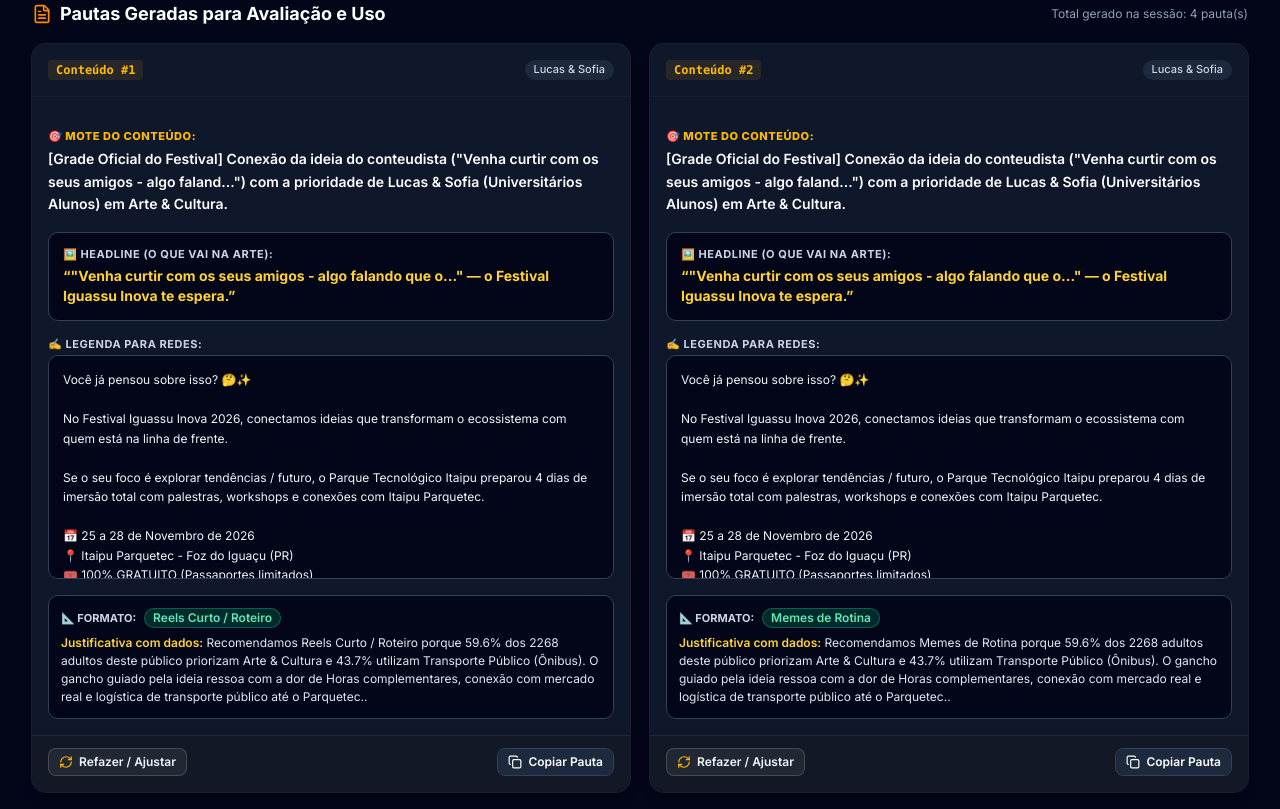
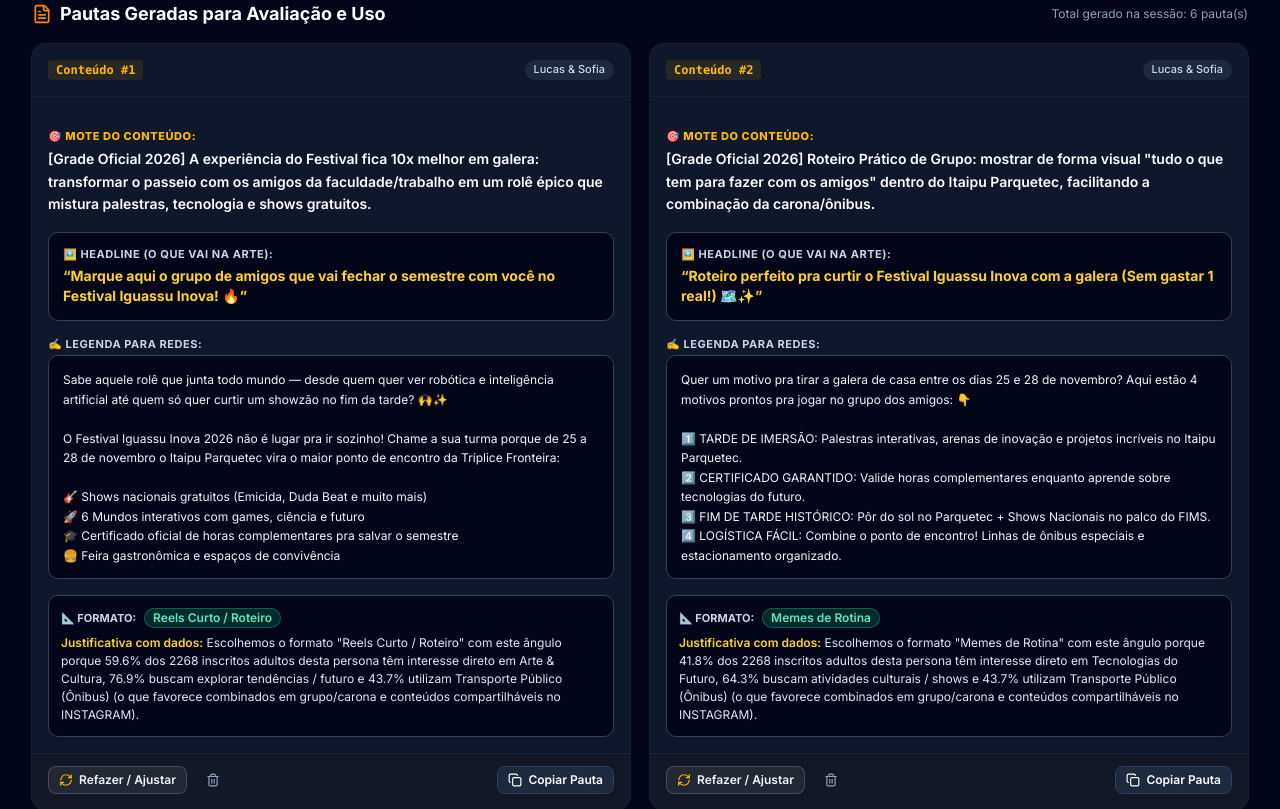
Before and after one commit to Raphasq10/gera-pauta-inova, a Next.js app: page / in a window 1280 px wide. Shown: the part 820-1629 px from the top of the page. Built offline with nearby package versions, Linux system fonts and the light colour scheme.

Commit message:
feat: add delete pitch and clear history functionality

```diff
--- a/src/app/api/pitches/route.ts
+++ b/src/app/api/pitches/route.ts
@@ -134,3 +134,51 @@
     );
   }
 }
+
+// DELETE /api/pitches?id=... -> Apaga uma pauta específica (ou todas se id=all) do banco de dados local
+export async function DELETE(req: NextRequest) {
+  try {
+    const { searchParams } = new URL(req.url);
+    const id = searchParams.get("id")?.trim();
+
+    if (!id) {
+      return NextResponse.json(
+        { success: false, error: "ID da pauta não informado para exclusão." },
+        { status: 400 }
+      );
+    }
+
+    const currentPitches = getSavedPitches();
+
+    if (id === "all") {
+      savePitches([]);
+      return NextResponse.json({
+        success: true,
+        message: "Todas as pautas foram removidas do histórico local."
+      });
+    }
+
+    const exists = currentPitches.some((p) => p.id === id);
+    if (!exists) {
+      return NextResponse.json(
+        { success: false, error: "Pauta não encontrada no banco de dados." },
+        { status: 404 }
+      );
+    }
+
+    const updatedPitches = currentPitches.filter((p) => p.id !== id);
+    savePitches(updatedPitches);
+
+    return NextResponse.json({
+      success: true,
+      message: "Pauta excluída permanentemente do banco de dados local.",
+      pitches: updatedPitches
+    });
+  } catch (error) {
+    console.error("Erro ao excluir pauta:", error);
+    return NextResponse.json(
+      { success: false, error: "Erro interno ao excluir pauta." },
+      { status: 500 }
+    );
+  }
+}
--- a/src/app/page.tsx
+++ b/src/app/page.tsx
@@ -42,6 +42,14 @@
     setPitches((prev) =>
       prev.map((p) => (p.id === pitchId ? { ...p, ...updatedFields } : p))
     );
+  };
+
+  const handleDeletePitch = (pitchId: string) => {
+    if (pitchId === "all") {
+      setPitches([]);
+    } else {
+      setPitches((prev) => prev.filter((p) => p.id !== pitchId));
+    }
   };
 
   const handleAddUpdate = (newUpdate: FestivalUpdate) => {
@@ -146,6 +154,7 @@
               pitches={pitches}
               onNewPitchesGenerated={handleNewPitchesGenerated}
               onUpdatePitch={handleUpdatePitch}
+              onDeletePitch={handleDeletePitch}
             />
           </TabsContent>
 
@@ -155,6 +164,7 @@
               pitches={pitches}
               personas={personas}
               onUpdatePitch={handleUpdatePitch}
+              onDeletePitch={handleDeletePitch}
             />
           </TabsContent>
 
--- a/src/components/GeneratorScreen.tsx
+++ b/src/components/GeneratorScreen.tsx
@@ -7,7 +7,7 @@
 import { Select, SelectContent, SelectItem, SelectTrigger, SelectValue } from "@/components/ui/select";
 import { Badge } from "@/components/ui/badge";
 import { Skeleton } from "@/components/ui/skeleton";
-import { Sparkles, Copy, Check, RefreshCw, Lightbulb, Users, ArrowRight, Layers, FileText, Send } from "lucide-react";
+import { Sparkles, Copy, Check, RefreshCw, Lightbulb, Users, ArrowRight, Layers, FileText, Send, Trash2 } from "lucide-react";
 import { PersonaData, FestivalUpdate, PitchContent } from "@/data/mockData";
 import { RefinePitchModal } from "@/components/RefinePitchModal";
 import { toast } from "sonner";
@@ -18,6 +18,7 @@
   pitches: PitchContent[];
   onNewPitchesGenerated: (newPitches: PitchContent[]) => void;
   onUpdatePitch: (pitchId: string, updatedPitch: Partial<PitchContent>) => void;
+  onDeletePitch?: (pitchId: string) => void;
 }
 
 export function GeneratorScreen({
@@ -25,7 +26,8 @@
   updates,
   pitches,
   onNewPitchesGenerated,
-  onUpdatePitch
+  onUpdatePitch,
+  onDeletePitch
 }: GeneratorScreenProps) {
   const [selectedPersonaId, setSelectedPersonaId] = useState<string>(personas[0]?.id || "p2");
   const [selectedUpdateId, setSelectedUpdateId] = useState<string>("none");
@@ -148,6 +150,24 @@
   const handleApplyRefine = (pitchId: string, updatedPitch: Partial<PitchContent>) => {
     onUpdatePitch(pitchId, updatedPitch);
     toast.success(`Pauta atualizada para a versão v${updatedPitch.version}!`);
+  };
+
+  const handleDelete = async (pitchId: string, headline: string) => {
+    if (!confirm(`Deseja realmente apagar a pauta "${headline.slice(0, 45)}..." do banco de dados?`)) return;
+
+    try {
+      const res = await fetch(`/api/pitches?id=${encodeURIComponent(pitchId)}`, {
+        method: "DELETE"
+      });
+      const data = await res.json();
+      if (!res.ok || !data.success) {
+        throw new Error(data.error || "Erro ao excluir pauta.");
+      }
+      if (onDeletePitch) onDeletePitch(pitchId);
+      toast.success("Pauta apagada do banco de dados com sucesso!");
+    } catch (err: any) {
+      toast.error(err.message || "Falha ao apagar pauta.");
+    }
   };
 
   return (
@@ -497,23 +517,36 @@
                 </CardContent>
 
                 <CardFooter className="pt-3 pb-4 border-t border-slate-800 flex items-center justify-between gap-2">
+                  <div className="flex items-center gap-2">
                     {/* BOTÃO PARA REFAZER / AJUSTAR PAUTA ESPECÍFICA */}
                     <Button
                       variant="outline"
                       size="sm"
                       onClick={() => setActivePitchForRefine(pitch)}
-                    className="border-slate-600 hover:bg-slate-800 text-slate-100 font-semibold text-xs gap-1.5"
+                      className="border-slate-600 hover:bg-slate-800 text-slate-100 font-semibold text-xs gap-1.5 cursor-pointer"
                     >
                       <RefreshCw className="w-3.5 h-3.5 text-amber-400" />
                       Refazer / Ajustar
                     </Button>
+
+                    {/* BOTÃO DE APAGAR PAUTA */}
+                    <Button
+                      variant="ghost"
+                      size="sm"
+                      onClick={() => handleDelete(pitch.id, pitch.headlineArte)}
+                      title="Apagar esta pauta do banco de dados"
+                      className="text-slate-400 hover:text-rose-400 hover:bg-rose-500/10 text-xs px-2.5 cursor-pointer"
+                    >
+                      <Trash2 className="w-3.5 h-3.5" />
+                    </Button>
+                  </div>
 
                   {/* BOTÃO DE COPIAR CONTEÚDO */}
                   <Button
                     variant="default"
                     size="sm"
                     onClick={() => handleCopy(pitch)}
-                    className="bg-slate-800 hover:bg-slate-700 text-white font-semibold text-xs gap-1.5 border border-slate-700"
+                    className="bg-slate-800 hover:bg-slate-700 text-white font-semibold text-xs gap-1.5 border border-slate-700 cursor-pointer"
                   >
                     {copiedId === pitch.id ? (
                       <>
--- a/src/components/HistoryScreen.tsx
+++ b/src/components/HistoryScreen.tsx
@@ -6,7 +6,7 @@
 import { Input } from "@/components/ui/input";
 import { Badge } from "@/components/ui/badge";
 import { Select, SelectContent, SelectItem, SelectTrigger, SelectValue } from "@/components/ui/select";
-import { History, Search, RefreshCw, Copy, Check, Filter, Sparkles, Clock, ArrowUpDown } from "lucide-react";
+import { History, Search, RefreshCw, Copy, Check, Filter, Sparkles, Clock, ArrowUpDown, Trash2 } from "lucide-react";
 import { PitchContent, PersonaData } from "@/data/mockData";
 import { RefinePitchModal } from "@/components/RefinePitchModal";
 import { toast } from "sonner";
@@ -15,9 +15,10 @@
   pitches: PitchContent[];
   personas: PersonaData[];
   onUpdatePitch: (pitchId: string, updatedPitch: Partial<PitchContent>) => void;
+  onDeletePitch?: (pitchId: string) => void;
 }
 
-export function HistoryScreen({ pitches, personas, onUpdatePitch }: HistoryScreenProps) {
+export function HistoryScreen({ pitches, personas, onUpdatePitch, onDeletePitch }: HistoryScreenProps) {
   const [searchTerm, setSearchTerm] = useState("");
   const [filterPersona, setFilterPersona] = useState<string>("all");
   const [activePitchForRefine, setActivePitchForRefine] = useState<PitchContent | null>(null);
@@ -55,6 +56,42 @@
     toast.success(`Pauta atualizada no histórico para a versão v${updatedPitch.version}!`);
   };
 
+  const handleDelete = async (pitchId: string, headline: string) => {
+    if (!confirm(`Deseja realmente apagar a pauta "${headline.slice(0, 45)}..." do banco de dados?`)) return;
+
+    try {
+      const res = await fetch(`/api/pitches?id=${encodeURIComponent(pitchId)}`, {
+        method: "DELETE"
+      });
+      const data = await res.json();
+      if (!res.ok || !data.success) {
+        throw new Error(data.error || "Erro ao excluir pauta.");
+      }
+      if (onDeletePitch) onDeletePitch(pitchId);
+      toast.success("Pauta apagada do banco de dados local!");
+    } catch (err: any) {
+      toast.error(err.message || "Falha ao apagar pauta.");
+    }
+  };
+
+  const handleClearAll = async () => {
+    if (!confirm("Atenção: Deseja realmente apagar TODAS as pautas salvas no histórico local?")) return;
+
+    try {
+      const res = await fetch(`/api/pitches?id=all`, {
+        method: "DELETE"
+      });
+      const data = await res.json();
+      if (!res.ok || !data.success) {
+        throw new Error(data.error || "Erro ao limpar histórico.");
+      }
+      if (onDeletePitch) onDeletePitch("all");
+      toast.success("Histórico limpo com sucesso!");
+    } catch (err: any) {
+      toast.error(err.message || "Falha ao limpar histórico.");
+    }
+  };
+
   return (
     <div className="space-y-6">
       {/* CABEÇALHO & FILTROS DO HISTÓRICO */}
@@ -64,15 +101,15 @@
             <History className="w-5 h-5 text-amber-400" />
             Histórico Automático de Pautas Criadas
           </h2>
-          <p className="text-slate-400 text-xs mt-1">
-            Todas as pautas geradas são preservadas aqui. Você pode reabrir qualquer pauta para refazer ou ajustar com a IA.
+          <p className="text-slate-300 text-xs mt-1">
+            Salvas automaticamente em <code className="text-amber-300 bg-slate-950 px-1.5 py-0.5 rounded">src/data/saved-pitches.json</code> no seu computador.
           </p>
         </div>
 
         {/* Barra de Busca e Filtro */}
         <div className="flex flex-wrap items-center gap-3">
           <div className="relative w-full sm:w-64">
-            <Search className="w-3.5 h-3.5 absolute left-3 top-3 text-slate-500" />
+            <Search className="w-3.5 h-3.5 absolute left-3 top-3 text-slate-400" />
             <Input
               placeholder="Buscar por termo ou headline..."
               value={searchTerm}
@@ -95,6 +132,18 @@
               ))}
             </SelectContent>
           </Select>
+
+          {pitches.length > 0 && (
+            <Button
+              variant="outline"
+              size="sm"
+              onClick={handleClearAll}
+              className="h-9 border-rose-500/30 bg-rose-500/10 text-rose-300 hover:bg-rose-500/20 text-xs gap-1.5 cursor-pointer"
+            >
+              <Trash2 className="w-3.5 h-3.5" />
+              Limpar Tudo
+            </Button>
+          )}
         </div>
       </div>
 
@@ -121,12 +170,12 @@
                     <Badge variant="outline" className="border-amber-500/30 text-amber-300 bg-amber-500/10 text-[11px] font-mono">
                       v{pitch.version}
                     </Badge>
-                    <span className="text-[11px] text-slate-400 flex items-center gap-1 font-mono">
+                    <span className="text-[11px] text-slate-300 flex items-center gap-1 font-mono">
                       <Clock className="w-3 h-3" />
                       {pitch.createdAt}
                     </span>
                   </div>
-                  <Badge variant="secondary" className="bg-slate-800 text-slate-300 text-[11px]">
+                  <Badge variant="secondary" className="bg-slate-800 text-slate-200 text-[11px]">
                     {pitch.personaName.split("(")[0]}
                   </Badge>
                 </div>
@@ -134,29 +183,29 @@
 
               <CardContent className="space-y-3.5 pt-4 text-xs">
                 {pitch.initialIdea && (
-                  <div className="bg-slate-950/60 p-2 rounded border border-slate-800 text-[11px] text-slate-400">
+                  <div className="bg-slate-950/60 p-2.5 rounded border border-slate-800 text-xs text-slate-300">
                     <span className="text-amber-400 font-semibold">💡 Ideia Inicial:</span> &ldquo;{pitch.initialIdea}&rdquo;
                   </div>
                 )}
 
                 <div>
-                  <span className="text-[10px] font-bold uppercase text-amber-400 block">🎯 Mote:</span>
-                  <p className="text-slate-200 text-sm font-medium mt-0.5">{pitch.mote}</p>
+                  <span className="text-[11px] font-bold uppercase text-amber-400 block">🎯 Mote:</span>
+                  <p className="text-white text-sm font-medium mt-0.5">{pitch.mote}</p>
                 </div>
 
-                <div className="bg-slate-950 p-2.5 rounded border border-slate-800">
-                  <span className="text-[10px] font-bold uppercase text-slate-400 block mb-0.5">🖼️ Headline:</span>
-                  <p className="text-amber-200 text-sm font-bold">&ldquo;{pitch.headlineArte}&rdquo;</p>
+                <div className="bg-slate-950 p-3 rounded border border-slate-700">
+                  <span className="text-[11px] font-bold uppercase text-slate-300 block mb-0.5">🖼️ Headline:</span>
+                  <p className="text-amber-300 text-sm font-bold">&ldquo;{pitch.headlineArte}&rdquo;</p>
                 </div>
 
-                <div className="bg-slate-950/40 p-2.5 rounded border border-slate-800/60 text-[11px]">
-                  <span className="text-slate-400 font-semibold">📐 Formato: </span>
-                  <span className="text-emerald-300">{pitch.formato}</span>
-                  <p className="text-slate-400 mt-1 line-clamp-2">{pitch.justificativaFormato}</p>
+                <div className="bg-slate-950/60 p-2.5 rounded border border-slate-800 text-xs">
+                  <span className="text-slate-300 font-semibold">📐 Formato: </span>
+                  <span className="text-emerald-300 font-semibold">{pitch.formato}</span>
+                  <p className="text-slate-300 mt-1 line-clamp-2">{pitch.justificativaFormato}</p>
                 </div>
 
                 {pitch.previousVersions && pitch.previousVersions.length > 0 && (
-                  <div className="text-[11px] text-slate-400 border-t border-slate-800/60 pt-2 flex items-center justify-between">
+                  <div className="text-xs text-slate-300 border-t border-slate-800/60 pt-2 flex items-center justify-between">
                     <span>Versões anteriores salvas:</span>
                     <span className="text-amber-400 font-semibold">{pitch.previousVersions.length} versão(ões)</span>
                   </div>
@@ -164,21 +213,33 @@
               </CardContent>
 
               <CardFooter className="pt-3 pb-3 border-t border-slate-800 flex items-center justify-between">
+                <div className="flex items-center gap-2">
                   <Button
                     variant="outline"
                     size="sm"
                     onClick={() => setActivePitchForRefine(pitch)}
-                  className="border-slate-700 hover:bg-slate-800 text-slate-200 text-xs gap-1.5"
+                    className="border-slate-600 hover:bg-slate-800 text-slate-100 text-xs gap-1.5 cursor-pointer"
                   >
                     <RefreshCw className="w-3.5 h-3.5 text-amber-400" />
                     Refazer / Ajustar
                   </Button>
 
                   <Button
+                    variant="ghost"
+                    size="sm"
+                    onClick={() => handleDelete(pitch.id, pitch.headlineArte)}
+                    title="Apagar esta pauta do banco de dados"
+                    className="text-slate-400 hover:text-rose-400 hover:bg-rose-500/10 text-xs px-2.5 cursor-pointer"
+                  >
+                    <Trash2 className="w-3.5 h-3.5" />
+                  </Button>
+                </div>
+
+                <Button
                   variant="default"
                   size="sm"
                   onClick={() => handleCopy(pitch)}
-                  className="bg-slate-800 hover:bg-slate-700 text-white text-xs gap-1.5"
+                  className="bg-slate-800 hover:bg-slate-700 text-white text-xs gap-1.5 border border-slate-700 cursor-pointer"
                 >
                   {copiedId === pitch.id ? (
                     <>
--- a/src/data/saved-pitches.json
+++ b/src/data/saved-pitches.json
@@ -1,4 +1,32 @@
 [
+  {
+    "id": "pitch-1792414512741-0",
+    "version": 1,
+    "createdAt": "19/10/2026, 09:55",
+    "personaId": "p2",
+    "personaName": "Lucas & Sofia (Universitários Alunos)",
+    "initialIdea": "Venha curtir com os seus amigos - um post focado nos universitarios, falando sobre a vantagem de 40 horas e que ele pode curtir com os amigos, tudo que tem no evento",
+    "channel": "instagram",
+    "mote": "[Grade Oficial 2026] A experiência do Festival fica 10x melhor em galera: transformar o passeio com os amigos da faculdade/trabalho em um rolê épico que mistura palestras, tecnologia e shows gratuitos.",
+    "headlineArte": "Marque aqui o grupo de amigos que vai fechar o semestre com você no Festival Iguassu Inova! 🔥",
+    "legenda": "Sabe aquele rolê que junta todo mundo — desde quem quer ver robótica e inteligência artificial até quem só quer curtir um showzão no fim da tarde? 🙌✨\n\nO Festival Iguassu Inova 2026 não é lugar pra ir sozinho! Chame a sua turma porque de 25 a 28 de novembro o Itaipu Parquetec vira o maior ponto de encontro da Tríplice Fronteira:\n\n🎸 Shows nacionais gratuitos (Emicida, Duda Beat e muito mais)\n🚀 6 Mundos interativos com games, ciência e futuro\n🎓 Certificado oficial de horas complementares pra salvar o semestre\n🍔 Feira gastronômica e espaços de convivência\n\n⚠️ O ingresso é 100% GRATUITO, mas os lotes no app Yazo Tickets são limitados!\n\n👉 Já encaminha esse post no grupo do WhatsApp da turma e garanta seu passaporte no link da bio!\n\n#FestivalIguassuInova2026 #RolêEmFoz #UniversitáriosFoz #ItaipuParquetec",
+    "formato": "Reels Curto / Roteiro",
+    "justificativaFormato": "Escolhemos o formato \"Reels Curto / Roteiro\" com este ângulo porque 59.6% dos 2268 inscritos adultos desta persona têm interesse direto em Arte & Cultura, 76.9% buscam explorar tendências / futuro e 43.7% utilizam Transporte Público (Ônibus) (o que favorece combinados em grupo/carona e conteúdos compartilháveis no INSTAGRAM)."
+  },
+  {
+    "id": "pitch-1792414512742-1",
+    "version": 1,
+    "createdAt": "19/10/2026, 09:55",
+    "personaId": "p2",
+    "personaName": "Lucas & Sofia (Universitários Alunos)",
+    "initialIdea": "Venha curtir com os seus amigos - um post focado nos universitarios, falando sobre a vantagem de 40 horas e que ele pode curtir com os amigos, tudo que tem no evento",
+    "channel": "instagram",
+    "mote": "[Grade Oficial 2026] Roteiro Prático de Grupo: mostrar de forma visual \"tudo o que tem para fazer com os amigos\" dentro do Itaipu Parquetec, facilitando a combinação da carona/ônibus.",
+    "headlineArte": "Roteiro perfeito pra curtir o Festival Iguassu Inova com a galera (Sem gastar 1 real!) 🗺️✨",
+    "legenda": "Quer um motivo pra tirar a galera de casa entre os dias 25 e 28 de novembro? Aqui estão 4 motivos prontos pra jogar no grupo dos amigos: 👇\n\n1️⃣ TARDE DE IMERSÃO: Palestras interativas, arenas de inovação e projetos incríveis no Itaipu Parquetec.\n2️⃣ CERTIFICADO GARANTIDO: Valide horas complementares enquanto aprende sobre tecnologias do futuro.\n3️⃣ FIM DE TARDE HISTÓRICO: Pôr do sol no Parquetec + Shows Nacionais no palco do FIMS.\n4️⃣ LOGÍSTICA FÁCIL: Combine o ponto de encontro! Linhas de ônibus especiais e estacionamento organizado.\n\n💡 Dica de ouro: Não deixe ninguém do grupo ficar de fora! Todo mundo precisa baixar o app Yazo Tickets e emitir o ingresso gratuito individualmente.\n\nSalve este roteiro nos favoritos e compartilhe com seus amigos! 📲\n\n#FestivalIguassuInova2026 #RoteiroComAmigos #FozDoIguaçu #ItaipuParquetec",
+    "formato": "Memes de Rotina",
+    "justificativaFormato": "Escolhemos o formato \"Memes de Rotina\" com este ângulo porque 41.8% dos 2268 inscritos adultos desta persona têm interesse direto em Tecnologias do Futuro, 64.3% buscam atividades culturais / shows e 43.7% utilizam Transporte Público (Ônibus) (o que favorece combinados em grupo/carona e conteúdos compartilháveis no INSTAGRAM)."
+  },
   {
     "id": "pitch-1792413870577-0",
     "version": 1,
```
Lines whose indentation alone changed are shown as unchanged.
